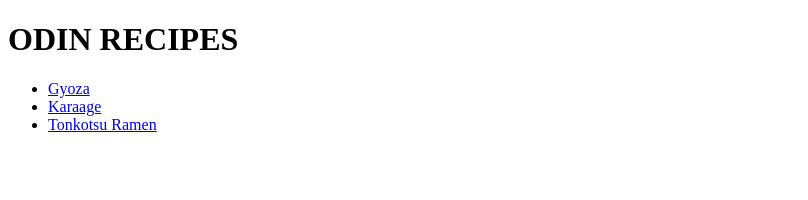
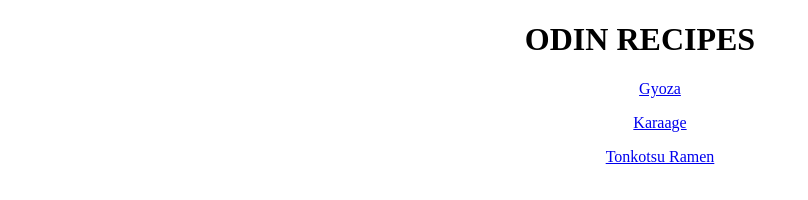
Before and after one commit to rochellerodrigo-tech/odin-recipes, a plain HTML site: page index.html in a window 1280 px wide. Shown: the whole page, without its empty margins (0-808 px from the left). Drawn offline with Linux system fonts and the light colour scheme.

Commit message:
centered the texts

```diff
--- a/index.html
+++ b/index.html
@@ -6,11 +6,11 @@
     <title>ODIN RECIPES</title>
 </head>
 <body>
-    <h1>ODIN RECIPES</h1>
+    <h1 style="text-align:center;">ODIN RECIPES</h1>
     <ul>
-        <li><a href="recipes/gyoza.html">Gyoza</a></li>
-        <li><a href="recipes/karaage.html">Karaage</a></li>
-        <li><a href="recipes/tonkotsu-ramen.html">Tonkotsu Ramen</a></li>
+        <p style="text-align: center;"><a href="recipes/gyoza.html">Gyoza</a></p>
+        <p style="text-align: center;"><a href="recipes/karaage.html">Karaage</a></p>
+        <p style="text-align: center;"><a href="recipes/tonkotsu-ramen.html">Tonkotsu Ramen</a></pi>
     </ul>
 </body>
 </html>
```
Also changed, not shown: recipes/gyoza.html (+1 -1 lines).
